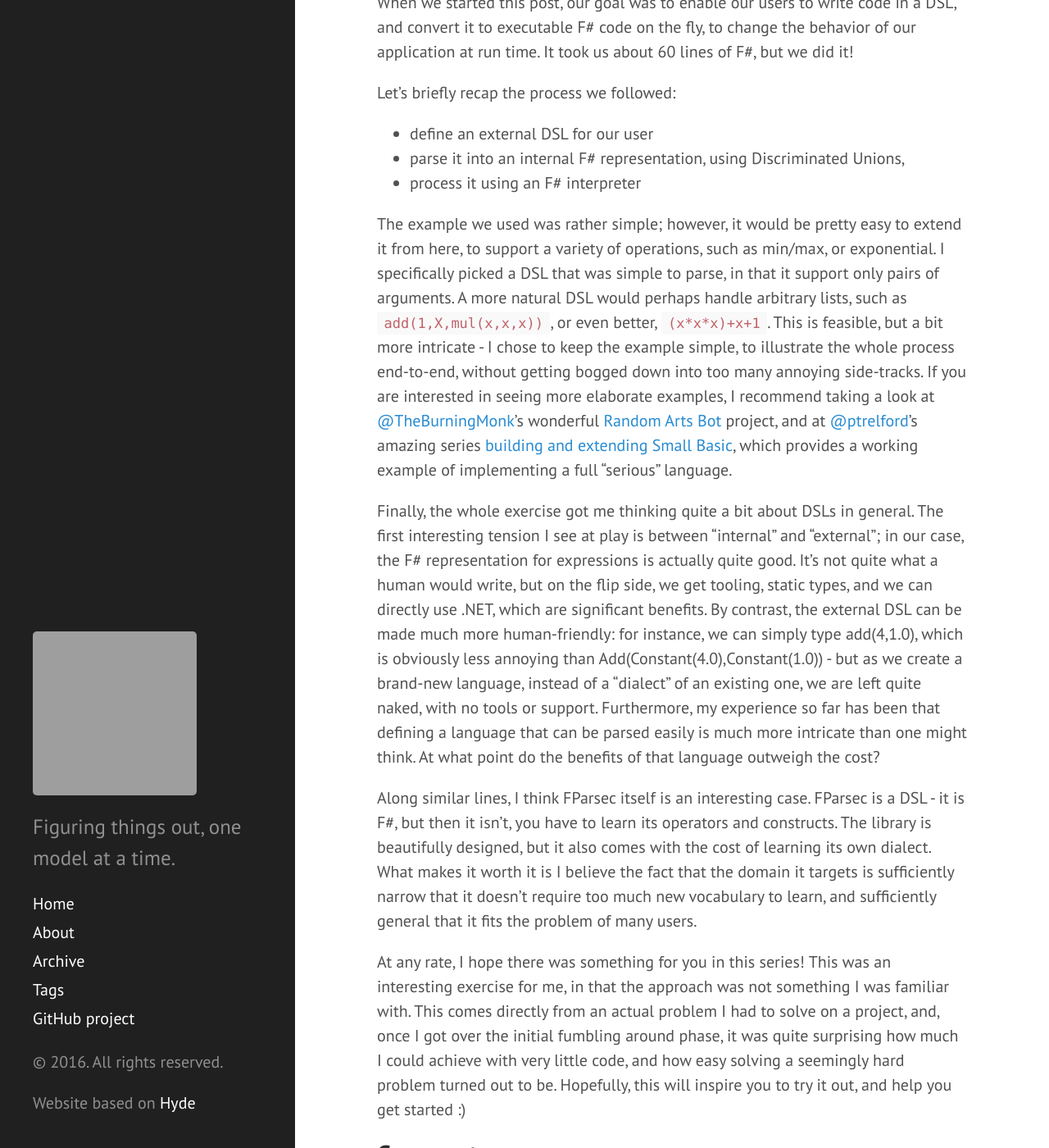
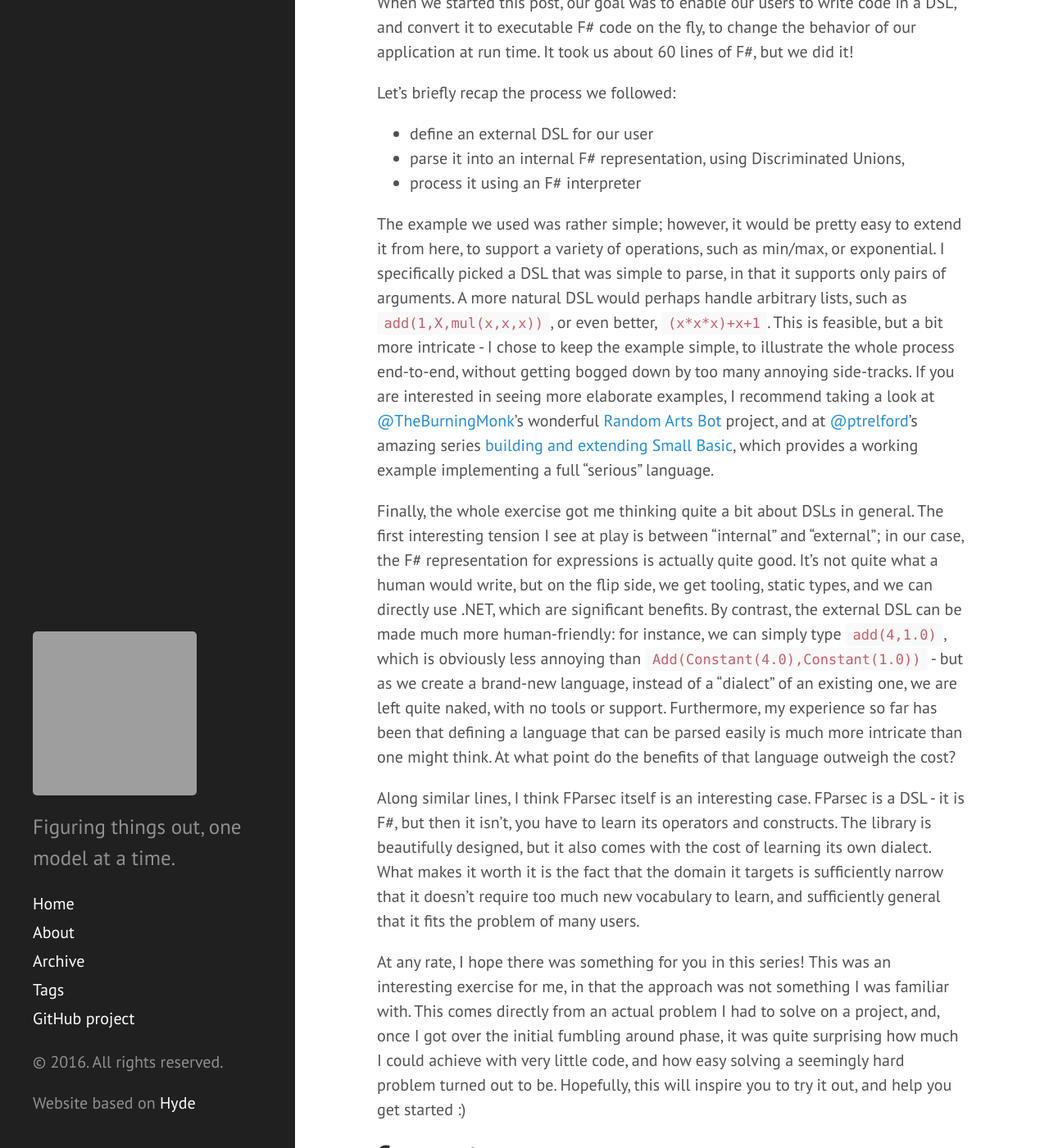
Before and after one commit to mathias-brandewinder/mathias-brandewinder.github.io, a Jekyll site: the page built from _posts/2016-03-06-converting-dsl-to-fsharp-code-part-2.md, in a window 1280 px wide and 1400 px high, scrolled down 11009 px. Shown: the whole window at 82% size. Built offline with Jekyll 4.4.1, drawn with Linux system fonts in a browser that asks for light colours; comment, search, counter and statistics services are not loaded; grey boxes are pictures that could not be loaded.

Commit message:
DSL part 2, minor fixes

```diff
--- a/_posts/2016-03-06-converting-dsl-to-fsharp-code-part-2.md
+++ b/_posts/2016-03-06-converting-dsl-to-fsharp-code-part-2.md
@@ -10,6 +10,8 @@ tags:
 In [our previous post][1], we started attacking the following problem: we want our application to take in raw strings, representing code written in our own, custom domain-specific language, and convert them on the fly to F# functions, so that our use can change the behavior of the application at run time. In our particular example, to keep simple, we are simply trying to inject arbitrary functions of the form f(x) = (1 + 2 * x) * 3, that is, functions that take in a float as input, and return a float by combining addition and multiplication.
 
 As a first step, we created an internal representation for our functions, using F# discriminated unions to [model functions as nested expressions][2]. This internal DSL gave us a type-safe, general representation for any function we might want to handle. However, we are still left with one problem: what we want now is to convert raw strings into that form. If we manage to do that, we are done: our user can, for instance, write functions in our own language in a text file, and have the application pick that file and convert it to F# code it can run.
+
+<!--more-->
 
 ## Setting up FParsec
 
@@ -341,11 +343,11 @@ Let's briefly recap the process we followed:
 * parse it into an internal F# representation, using Discriminated Unions,
 * process it using an F# interpreter
 
-The example we used was rather simple; however, it would be pretty easy to extend it from here, to support a variety of operations, such as min/max, or exponential. I specifically picked a DSL that was simple to parse, in that it support only pairs of arguments. A more natural DSL would perhaps handle arbitrary lists, such as `add(1,X,mul(x,x,x))`, or even better, `(x*x*x)+x+1`. This is feasible, but a bit more intricate - I chose to keep the example simple, to illustrate the whole process end-to-end, without getting bogged down into too many annoying side-tracks. If you are interested in seeing more elaborate examples, I recommend taking a look at [@TheBurningMonk](https://twitter.com/theburningmonk)'s wonderful [Random Arts Bot][9] project, and at [@ptrelford](https://twitter.com/ptrelford)'s amazing series [building and extending Small Basic][10], which provides a working example of implementing a full "serious" language.
+The example we used was rather simple; however, it would be pretty easy to extend it from here, to support a variety of operations, such as min/max, or exponential. I specifically picked a DSL that was simple to parse, in that it supports only pairs of arguments. A more natural DSL would perhaps handle arbitrary lists, such as `add(1,X,mul(x,x,x))`, or even better, `(x*x*x)+x+1`. This is feasible, but a bit more intricate - I chose to keep the example simple, to illustrate the whole process end-to-end, without getting bogged down by too many annoying side-tracks. If you are interested in seeing more elaborate examples, I recommend taking a look at [@TheBurningMonk](https://twitter.com/theburningmonk)'s wonderful [Random Arts Bot][9] project, and at [@ptrelford](https://twitter.com/ptrelford)'s amazing series [building and extending Small Basic][10], which provides a working example implementing a full "serious" language.
 
-Finally, the whole exercise got me thinking quite a bit about DSLs in general. The first interesting tension I see at play is between "internal" and "external"; in our case, the F# representation for expressions is actually quite good. It's not quite what a human would write, but on the flip side, we get tooling, static types, and we can directly use .NET, which are significant benefits. By contrast, the external DSL can be made much more human-friendly: for instance, we can simply type add(4,1.0), which is obviously less annoying than Add(Constant(4.0),Constant(1.0)) - but as we create a brand-new language, instead of a "dialect" of an existing one, we are left quite naked, with no tools or support. Furthermore, my experience so far has been that defining a language that can be parsed easily is much more intricate than one might think. At what point do the benefits of that language outweigh the cost?
+Finally, the whole exercise got me thinking quite a bit about DSLs in general. The first interesting tension I see at play is between "internal" and "external"; in our case, the F# representation for expressions is actually quite good. It's not quite what a human would write, but on the flip side, we get tooling, static types, and we can directly use .NET, which are significant benefits. By contrast, the external DSL can be made much more human-friendly: for instance, we can simply type `add(4,1.0)`, which is obviously less annoying than `Add(Constant(4.0),Constant(1.0))` - but as we create a brand-new language, instead of a "dialect" of an existing one, we are left quite naked, with no tools or support. Furthermore, my experience so far has been that defining a language that can be parsed easily is much more intricate than one might think. At what point do the benefits of that language outweigh the cost?
 
-Along similar lines, I think FParsec itself is an interesting case. FParsec is a DSL - it is F#, but then it isn't, you have to learn its operators and constructs. The library is beautifully designed, but it also comes with the cost of learning its own dialect. What makes it worth it is I believe the fact that the domain it targets is sufficiently narrow that it doesn't require too much new vocabulary to learn, and sufficiently general that it fits the problem of many users.
+Along similar lines, I think FParsec itself is an interesting case. FParsec is a DSL - it is F#, but then it isn't, you have to learn its operators and constructs. The library is beautifully designed, but it also comes with the cost of learning its own dialect. What makes it worth it is the fact that the domain it targets is sufficiently narrow that it doesn't require too much new vocabulary to learn, and sufficiently general that it fits the problem of many users.
 
 At any rate, I hope there was something for you in this series! This was an interesting exercise for me, in that the approach was not something I was familiar with. This comes directly from an actual problem I had to solve on a project, and, once I got over the initial fumbling around phase, it was quite surprising how much I could achieve with very little code, and how easy solving a seemingly hard problem turned out to be. Hopefully, this will inspire you to try it out, and help you get started :)
 
```
